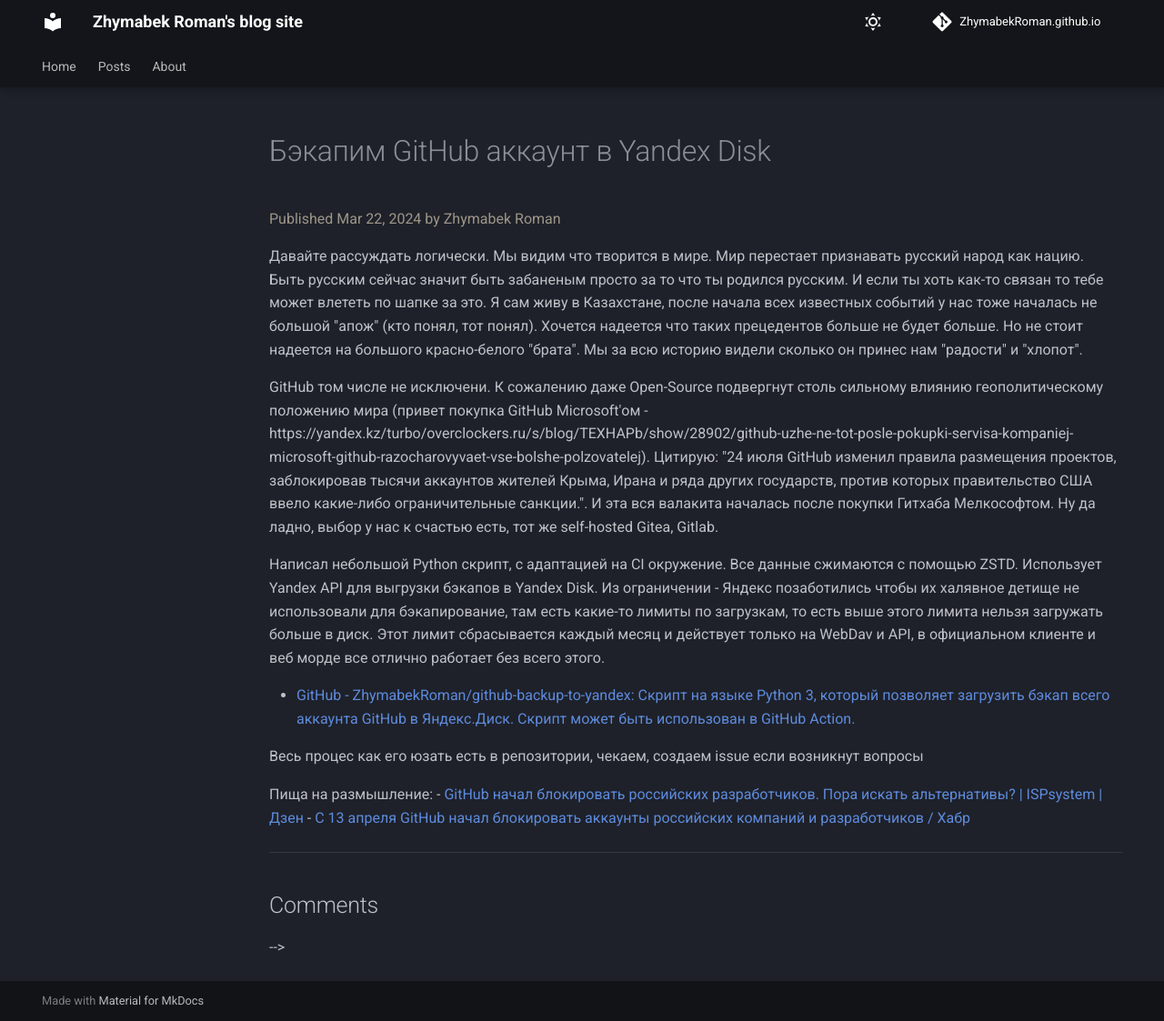
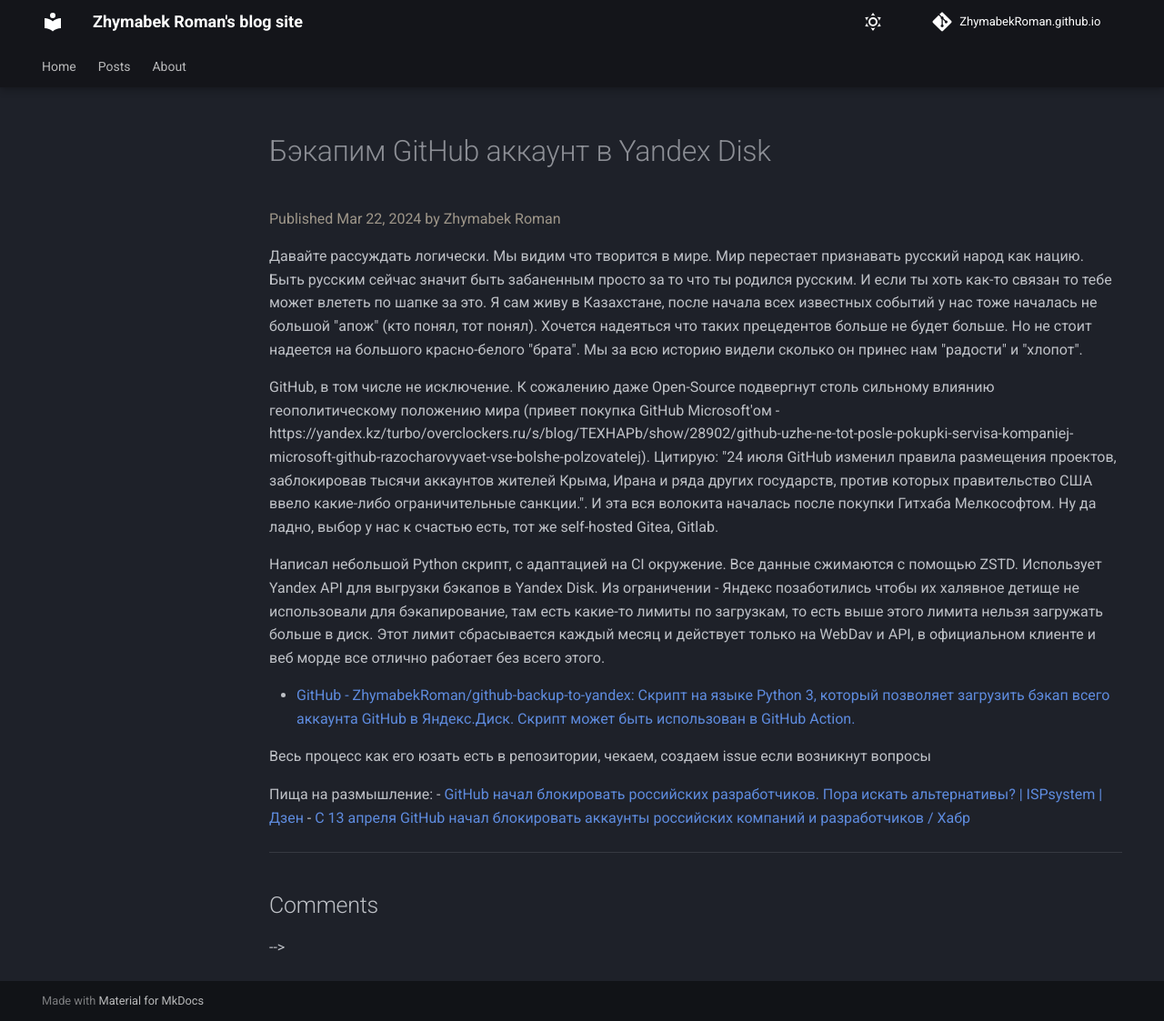
Before and after one commit to ZhymabekRoman/zhymabekroman.github.io, an MkDocs documentation site: the page built from docs/posts/making_backup_of_github_to_yandex_disk.md, in a window 1280 px wide and 1123 px high. Shown: the whole window at 91% size. Built offline with MkDocs 1.6.1 and Material for MkDocs 9.7.7, drawn with Linux system fonts in a browser that asks for light colours; comment, search, counter and statistics services are not loaded.

Commit message:
Fixing grammar problem

```diff
--- a/docs/posts/making_backup_of_github_to_yandex_disk.md
+++ b/docs/posts/making_backup_of_github_to_yandex_disk.md
@@ -17,15 +17,15 @@
   - cloud
   - backup
 ---
-Давайте рассуждать логически. Мы видим что творится в мире. Мир перестает признавать русский народ как нацию. Быть русским сейчас значит быть забаненым просто за то что ты родился русским.  И если ты хоть как-то связан то тебе может влететь по шапке за это. Я сам живу в Казахстане, после начала всех известных событий у нас тоже началась не большой "апож" (кто понял, тот понял). Хочется надеется что таких прецедентов больше не будет больше. Но не стоит надеется на большого красно-белого "брата". Мы за всю историю видели сколько он принес нам "радости" и "хлопот".
+Давайте рассуждать логически. Мы видим что творится в мире. Мир перестает признавать русский народ как нацию. Быть русским сейчас значит быть забаненным просто за то что ты родился русским.  И если ты хоть как-то связан то тебе может влететь по шапке за это. Я сам живу в Казахстане, после начала всех известных событий у нас тоже началась не большой "апож" (кто понял, тот понял). Хочется надеяться что таких прецедентов больше не будет больше. Но не стоит надеется на большого красно-белого "брата". Мы за всю историю видели сколько он принес нам "радости" и "хлопот".
 
-GitHub том числе не исключени. К сожалению даже Open-Source подвергнут столь сильному влиянию геополитическому положению мира (привет покупка GitHub Microsoft'ом - https://yandex.kz/turbo/overclockers.ru/s/blog/TEXHAPb/show/28902/github-uzhe-ne-tot-posle-pokupki-servisa-kompaniej-microsoft-github-razocharovyvaet-vse-bolshe-polzovatelej). Цитирую: "24 июля GitHub изменил правила размещения проектов, заблокировав тысячи аккаунтов жителей Крыма, Ирана и ряда других государств, против которых правительство США ввело какие-либо ограничительные санкции.". И эта вся валакита началась после покупки Гитхаба Мелкософтом. Ну да ладно, выбор у нас к счастью есть, тот же self-hosted Gitea, Gitlab.
+GitHub, в том числе не исключение. К сожалению даже Open-Source подвергнут столь сильному влиянию геополитическому положению мира (привет покупка GitHub Microsoft'ом - https://yandex.kz/turbo/overclockers.ru/s/blog/TEXHAPb/show/28902/github-uzhe-ne-tot-posle-pokupki-servisa-kompaniej-microsoft-github-razocharovyvaet-vse-bolshe-polzovatelej). Цитирую: "24 июля GitHub изменил правила размещения проектов, заблокировав тысячи аккаунтов жителей Крыма, Ирана и ряда других государств, против которых правительство США ввело какие-либо ограничительные санкции.". И эта вся волокита началась после покупки Гитхаба Мелкософтом. Ну да ладно, выбор у нас к счастью есть, тот же self-hosted Gitea, Gitlab.
 
 Написал небольшой Python скрипт, с адаптацией на CI окружение. Все данные сжимаются с помощью ZSTD. Использует Yandex API для выгрузки бэкапов в Yandex Disk. Из ограничении - Яндекс позаботились чтобы их халявное детище не использовали для бэкапирование, там есть какие-то лимиты по загрузкам, то есть выше этого лимита нельзя загружать больше в диск. Этот лимит сбрасывается каждый месяц и действует только на WebDav и API, в официальном клиенте и веб морде все отлично работает без всего этого.
 
 - [GitHub - ZhymabekRoman/github-backup-to-yandex: Cкрипт на языке Python 3, который позволяет загрузить бэкап всего аккаунта GitHub в Яндекс.Диск. Скрипт может быть использован в GitHub Action.](https://github.com/ZhymabekRoman/github-backup-to-yandex)
 
-Весь процес как его юзать есть в репозитории, чекаем, создаем issue если возникнут вопросы
+Весь процесс как его юзать есть в репозитории, чекаем, создаем issue если возникнут вопросы
 
 Пища на размышление:
 - [GitHub начал блокировать российских разработчиков. Пора искать альтернативы? | ISPsystem | Дзен](https://dzen.ru/a/YnKz1vP3uxXEe0x3)
```
Also changed, not shown: other parts of docs/posts/making_backup_of_github_to_yandex_disk.md (+1 -1 lines).
